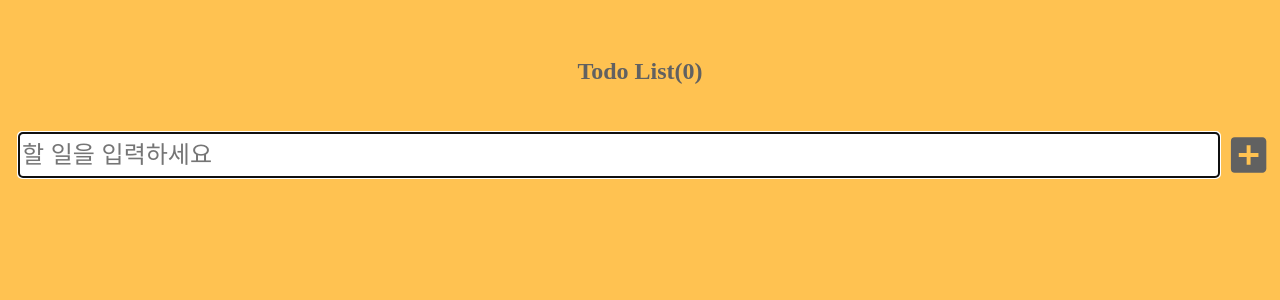
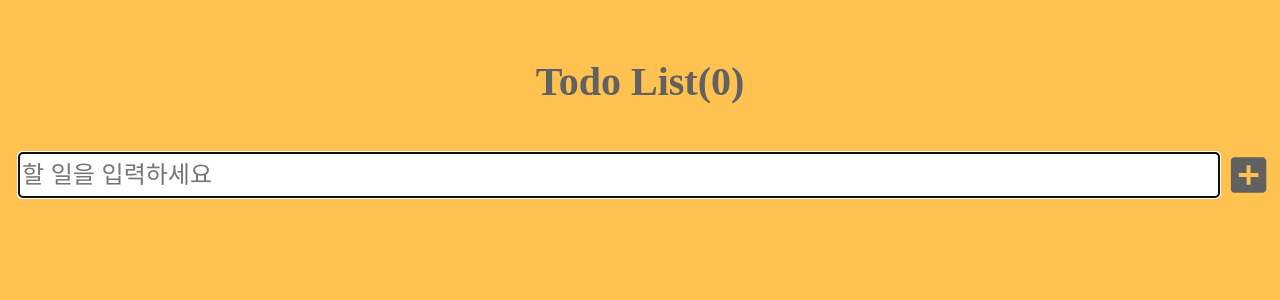
Before and after one commit to suwonboyys/react_todo, a React (Create React App) app: page / in a window 1280 px wide. Shown: the top 300 px of the page. Built offline with nearby package versions, Linux system fonts and the light colour scheme.

Commit message:
css change the font-size in title

```diff
--- a/src/App.css
+++ b/src/App.css
@@ -4,6 +4,7 @@
   --color-darkgray: rgb(97, 97, 97);
   --color-black: black;
   /* font-size */
+  --super-size: 2.5rem;
   --large-size: 1.5rem;
 }
 
@@ -20,7 +21,7 @@ body {
 .title {
   margin: 30px auto;
   padding-bottom: 20px;
-  font-size: var(--large-size);
+  font-size: var(--super-size);
   font-weight: bold;
   color: var(--color-darkgray);
 }
@@ -83,6 +84,7 @@ body {
   padding: 10px 0;
   margin: 10px 0;
   background-color: rgb(255, 241, 213);
+  font-size: var(--large-size);
 }
 
 .content {
```
